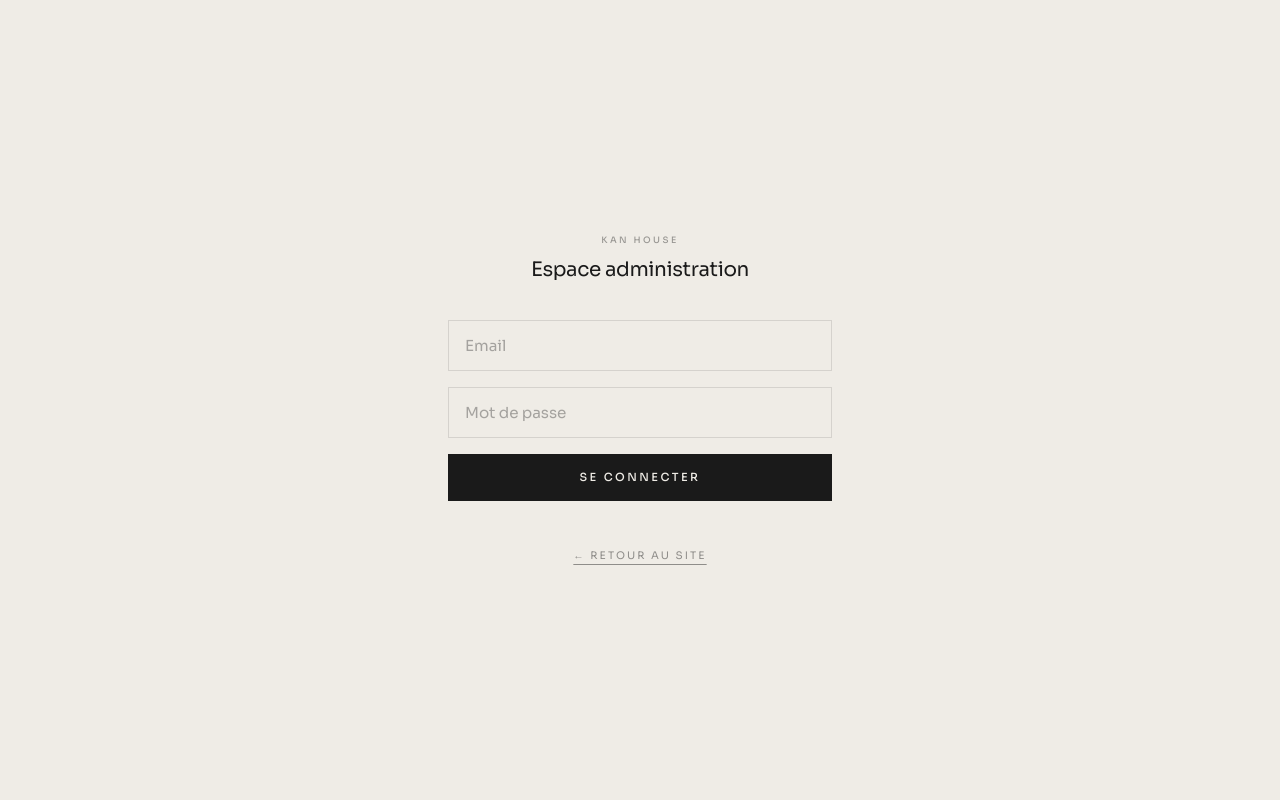
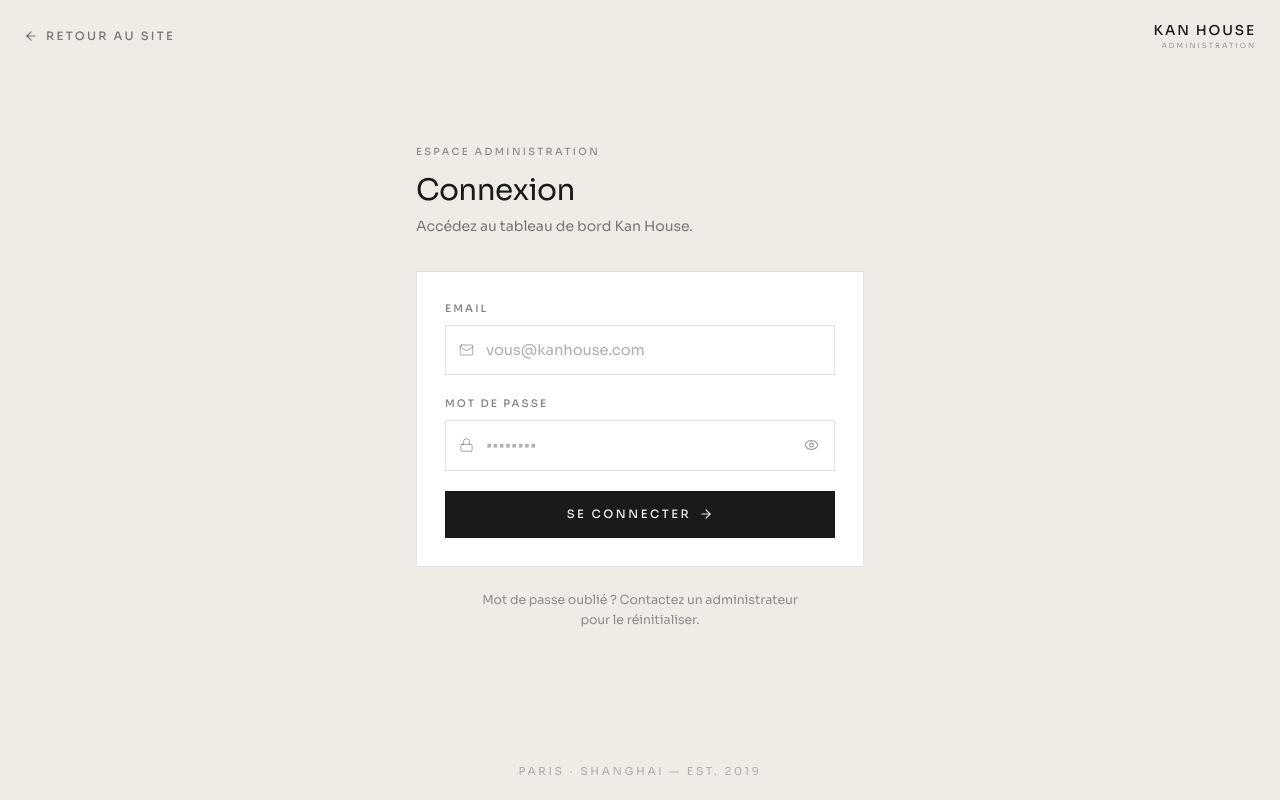
Before and after one commit to PATAWALA/Kan-House, a Next.js app: page /admin/login in a window 1280 px wide. Built offline with nearby package versions, Linux system fonts and the light colour scheme.

Commit message:
feat(admin): pro login page with password toggle, spinner, error states

```diff
--- a/app/admin/login/page.tsx
+++ b/app/admin/login/page.tsx
@@ -1,7 +1,18 @@
 "use client";
 
-import { useState } from "react";
+import { useState, useEffect } from "react";
 import { useRouter, useSearchParams } from "next/navigation";
+import Link from "next/link";
+import { motion } from "framer-motion";
+import {
+  Mail,
+  Lock,
+  Eye,
+  EyeOff,
+  ArrowRight,
+  ArrowLeft,
+  AlertCircle,
+} from "lucide-react";
 import { createClient } from "@/lib/supabase/client";
 
 export default function AdminLoginPage() {
@@ -11,8 +22,15 @@
 
   const [email, setEmail] = useState("");
   const [password, setPassword] = useState("");
+  const [showPassword, setShowPassword] = useState(false);
   const [error, setError] = useState("");
   const [loading, setLoading] = useState(false);
+
+  // Pré-remplir l'email si déjà saisi précédemment
+  useEffect(() => {
+    const saved = localStorage.getItem("kan-admin-last-email");
+    if (saved) setEmail(saved);
+  }, []);
 
   const handleSubmit = async (e: React.FormEvent) => {
     e.preventDefault();
@@ -22,95 +40,231 @@
     const supabase = createClient();
 
     const { error: signInError } = await supabase.auth.signInWithPassword({
-      email,
+      email: email.trim().toLowerCase(),
       password,
     });
 
     if (signInError) {
-      setError("Identifiants incorrects.");
+      // Message plus clair selon l'erreur
+      if (signInError.message.includes("Invalid login")) {
+        setError("Email ou mot de passe incorrect.");
+      } else if (signInError.message.includes("Email not confirmed")) {
+        setError("Votre email n'a pas été confirmé.");
+      } else {
+        setError(signInError.message);
+      }
       setLoading(false);
       return;
     }
+
+    // Sauvegarde l'email pour la prochaine fois
+    localStorage.setItem("kan-admin-last-email", email.trim().toLowerCase());
 
     router.push(redirectTo);
     router.refresh();
   };
 
   return (
-    <div className="min-h-screen bg-[var(--color-cafe-light)] flex items-center justify-center px-6">
-      <div className="w-full max-w-sm">
+    <div className="min-h-screen bg-[var(--color-cafe-light)] flex flex-col">
 
-        {/* En-tête */}
-        <div className="text-center mb-10">
-          <p className="text-[0.55rem] font-medium uppercase tracking-[0.28em]
-                        text-[var(--color-espresso)]/40 mb-3">
-            Kan House
+      {/* Header minimal avec retour */}
+      <header className="flex items-center justify-between p-5 lg:p-6">
+        <Link
+          href="/"
+          className="inline-flex items-center gap-2
+                     text-[0.72rem] font-medium uppercase tracking-[0.2em]
+                     text-[var(--color-espresso)]/55
+                     hover:text-[var(--color-espresso)]
+                     transition-colors group"
+        >
+          <ArrowLeft
+            size={14}
+            className="transition-transform group-hover:-translate-x-0.5"
+          />
+          Retour au site
+        </Link>
+
+        <div className="flex flex-col items-end leading-none">
+          <span className="text-[0.85rem] font-medium tracking-[0.14em]
+                           text-[var(--color-espresso)]">
+            KAN HOUSE
+          </span>
+          <span className="text-[0.45rem] tracking-[0.28em]
+                           text-[var(--color-espresso)]/40 mt-1">
+            ADMINISTRATION
+          </span>
+        </div>
+      </header>
+
+      {/* Formulaire centré */}
+      <div className="flex-1 flex items-center justify-center px-5 pb-10">
+        <motion.div
+          initial={{ opacity: 0, y: 16 }}
+          animate={{ opacity: 1, y: 0 }}
+          transition={{ duration: 0.6, ease: [0.22, 1, 0.36, 1] }}
+          className="w-full max-w-md"
+        >
+          {/* Titre */}
+          <div className="mb-8">
+            <p className="text-[0.62rem] font-medium uppercase tracking-[0.24em]
+                          text-[var(--color-espresso)]/45 mb-3">
+              Espace administration
             </p>
-          <h1 className="text-[1.25rem] font-normal text-[var(--color-espresso)]">
-            Espace administration
+            <h1 className="text-[1.65rem] lg:text-[1.85rem] font-normal
+                           leading-[1.15] tracking-[-0.02em]
+                           text-[var(--color-espresso)]">
+              Connexion
             </h1>
+            <p className="text-[0.88rem] text-[var(--color-espresso)]/55 mt-2">
+              Accédez au tableau de bord Kan House.
+            </p>
           </div>
 
-        <form onSubmit={handleSubmit} className="space-y-4">
+          {/* Carte formulaire */}
+          <div
+            className="bg-white p-6 lg:p-7"
+            style={{ border: "1px solid var(--color-border-line)" }}
+          >
+            <form onSubmit={handleSubmit} className="space-y-5">
+
+              {/* Email */}
+              <div>
+                <label className="block text-[0.65rem] font-medium uppercase
+                                  tracking-[0.2em] text-[var(--color-espresso)]/55 mb-2">
+                  Email
+                </label>
+                <div className="relative">
+                  <Mail
+                    size={15}
+                    strokeWidth={1.5}
+                    className="absolute left-3.5 top-1/2 -translate-y-1/2
+                               text-[var(--color-espresso)]/40 pointer-events-none"
+                  />
                   <input
                     type="email"
                     required
                     autoFocus
+                    autoComplete="email"
                     value={email}
                     onChange={(e) => setEmail(e.target.value)}
-            placeholder="Email"
-            className="w-full px-4 py-3 bg-transparent
-                       text-[0.95rem] text-[var(--color-espresso)]
+                    placeholder="vous@kanhouse.com"
+                    className="w-full pl-10 pr-4 py-3 bg-transparent
+                               text-[0.92rem] text-[var(--color-espresso)]
                                placeholder:text-[var(--color-espresso)]/35
-                       outline-none focus:border-[var(--color-espresso)]/60
-                       transition-colors"
+                               outline-none transition-colors
+                               focus:border-[var(--color-espresso)]"
                     style={{ border: "1px solid var(--color-border-line)" }}
                   />
+                </div>
+              </div>
 
+              {/* Mot de passe */}
+              <div>
+                <label className="block text-[0.65rem] font-medium uppercase
+                                  tracking-[0.2em] text-[var(--color-espresso)]/55 mb-2">
+                  Mot de passe
+                </label>
+                <div className="relative">
+                  <Lock
+                    size={15}
+                    strokeWidth={1.5}
+                    className="absolute left-3.5 top-1/2 -translate-y-1/2
+                               text-[var(--color-espresso)]/40 pointer-events-none"
+                  />
                   <input
-            type="password"
+                    type={showPassword ? "text" : "password"}
                     required
+                    autoComplete="current-password"
                     value={password}
                     onChange={(e) => setPassword(e.target.value)}
-            placeholder="Mot de passe"
-            className="w-full px-4 py-3 bg-transparent
-                       text-[0.95rem] text-[var(--color-espresso)]
+                    placeholder="••••••••"
+                    className="w-full pl-10 pr-11 py-3 bg-transparent
+                               text-[0.92rem] text-[var(--color-espresso)]
                                placeholder:text-[var(--color-espresso)]/35
-                       outline-none focus:border-[var(--color-espresso)]/60
-                       transition-colors"
+                               outline-none transition-colors
+                               focus:border-[var(--color-espresso)]"
                     style={{ border: "1px solid var(--color-border-line)" }}
                   />
+                  <button
+                    type="button"
+                    onClick={() => setShowPassword((v) => !v)}
+                    aria-label={showPassword ? "Masquer" : "Afficher"}
+                    className="absolute right-3 top-1/2 -translate-y-1/2 p-1
+                               text-[var(--color-espresso)]/40
+                               hover:text-[var(--color-espresso)]
+                               transition-colors"
+                  >
+                    {showPassword ? <EyeOff size={15} /> : <Eye size={15} />}
+                  </button>
+                </div>
+              </div>
 
+              {/* Erreur */}
               {error && (
-            <p className="text-[0.82rem] text-[var(--color-bordeaux)]">
-              {error}
-            </p>
+                <motion.div
+                  initial={{ opacity: 0, y: -4 }}
+                  animate={{ opacity: 1, y: 0 }}
+                  className="flex items-start gap-2.5 px-3.5 py-3
+                             bg-red-50 text-red-800"
+                  style={{ border: "1px solid rgba(239, 68, 68, 0.2)" }}
+                >
+                  <AlertCircle
+                    size={14}
+                    strokeWidth={2}
+                    className="shrink-0 mt-0.5"
+                  />
+                  <p className="text-[0.82rem] leading-[1.5]">{error}</p>
+                </motion.div>
               )}
 
+              {/* Bouton */}
               <button
                 type="submit"
                 disabled={loading}
-            className="w-full bg-[var(--color-espresso)] text-[var(--color-cafe-light)]
-                       py-3.5 text-[0.7rem] font-medium uppercase tracking-[0.22em]
+                className="group w-full inline-flex items-center justify-center gap-2
+                           bg-[var(--color-espresso)] text-[var(--color-cafe-light)]
+                           px-5 py-3.5
+                           text-[0.72rem] font-medium uppercase tracking-[0.22em]
                            hover:bg-[var(--color-bordeaux)]
-                       transition-colors disabled:opacity-50"
+                           disabled:opacity-50 disabled:cursor-not-allowed
+                           transition-colors"
               >
-            {loading ? "Connexion…" : "Se connecter"}
+                {loading ? (
+                  <>
+                    <span className="w-3.5 h-3.5 border-2 border-current
+                                     border-t-transparent rounded-full animate-spin" />
+                    Connexion…
+                  </>
+                ) : (
+                  <>
+                    Se connecter
+                    <ArrowRight
+                      size={14}
+                      className="transition-transform group-hover:translate-x-1"
+                    />
+                  </>
+                )}
               </button>
             </form>
+          </div>
 
-        <div className="text-center mt-10">
-          <a
-            href="/"
-            className="text-[0.65rem] uppercase tracking-[0.2em]
-                       text-[var(--color-espresso)]/45
-                       underline underline-offset-[5px]
-                       hover:text-[var(--color-espresso)] transition-colors"
-          >
-            ← Retour au site
-          </a>
+          {/* Aide */}
+          <p className="text-[0.78rem] text-[var(--color-espresso)]/45
+                        mt-6 text-center leading-[1.6]">
+            Mot de passe oublié ? Contactez un administrateur
+            <br />
+            pour le réinitialiser.
+          </p>
+        </motion.div>
       </div>
-      </div>
+
+      {/* Footer discret */}
+      <footer className="py-5 text-center">
+        <p className="text-[0.68rem] uppercase tracking-[0.24em]
+                      text-[var(--color-espresso)]/30">
+          Paris · Shanghai — Est. 2019
+        </p>
+      </footer>
     </div>
   );
 }
```
Lines whose indentation alone changed are shown as unchanged.
